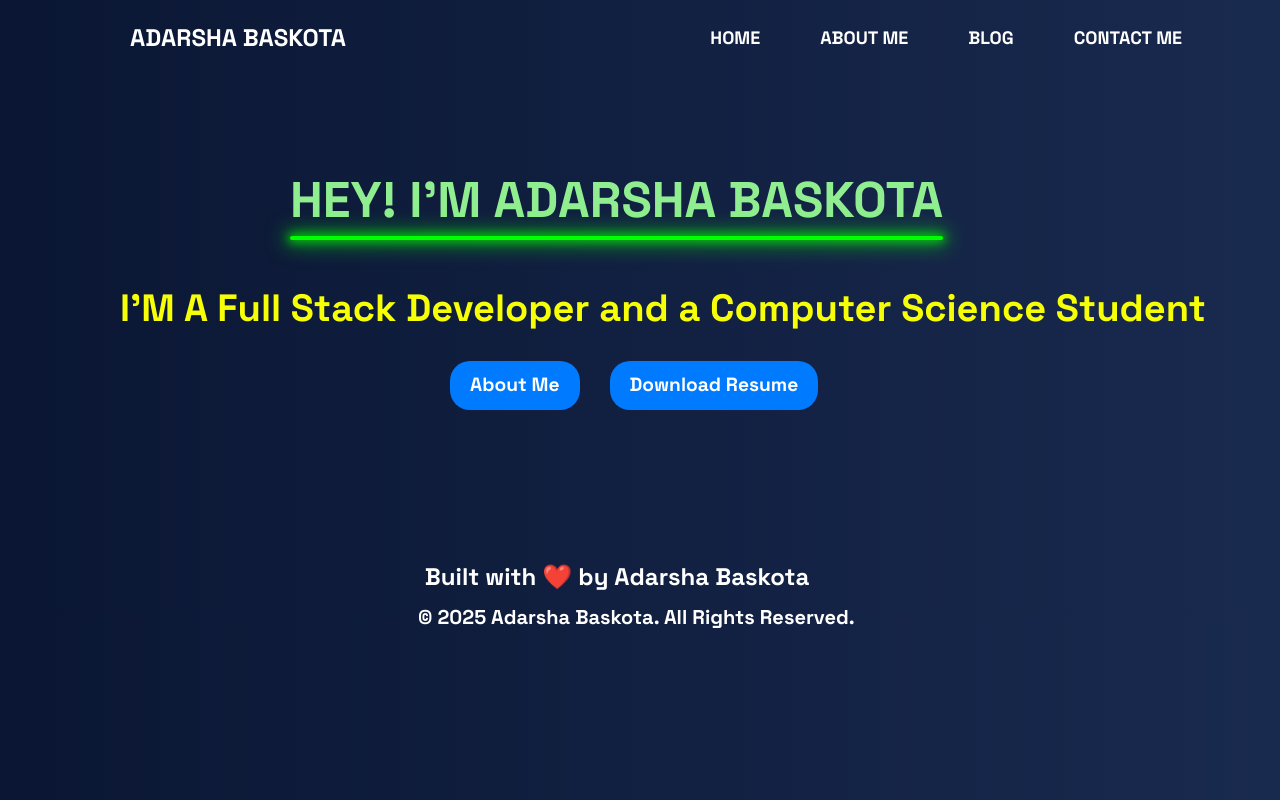
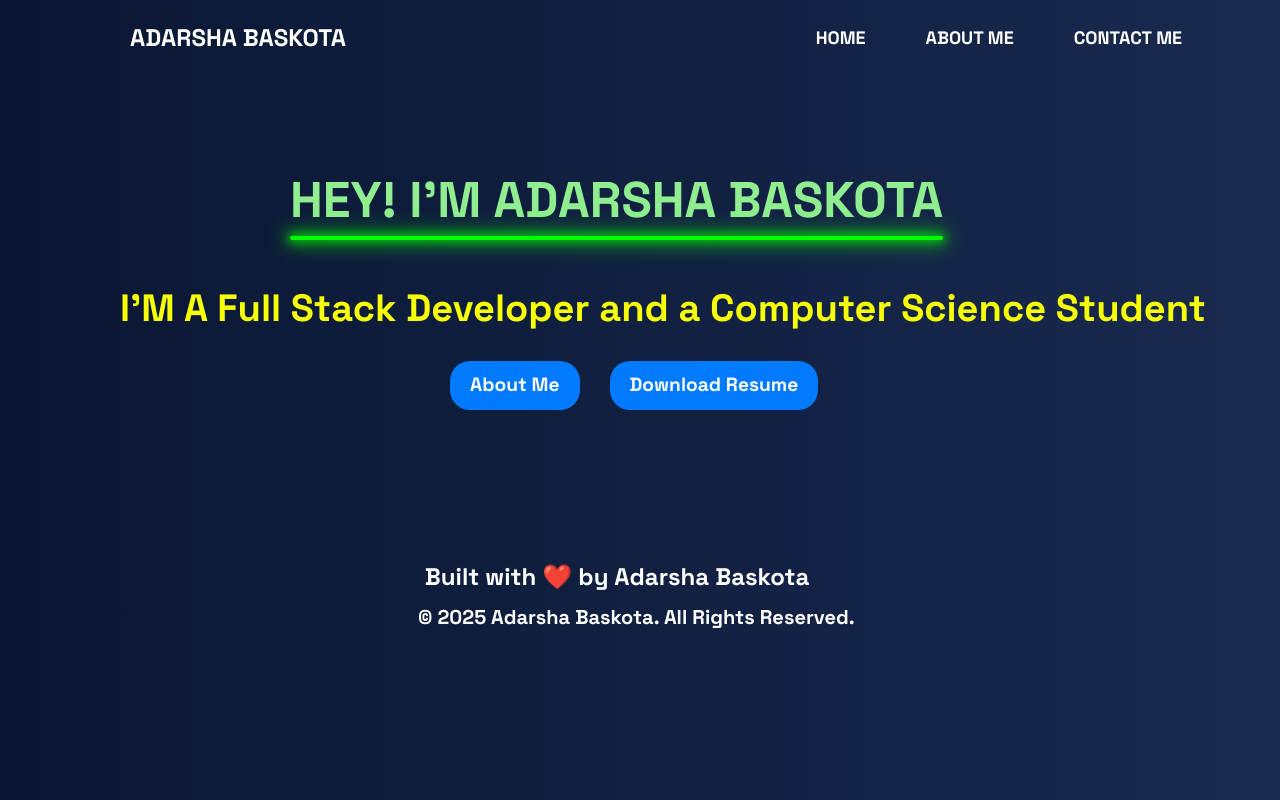
Before and after one commit to baskota-adarsha/Portfolio_web, a React (Vite) app in the folder client/: page / in a window 1280 px wide. Built offline with nearby package versions, Linux system fonts and the light colour scheme.

Commit message:
Remove Blog Link From Navbar

```diff
--- a/client/src/components/Navbar.tsx
+++ b/client/src/components/Navbar.tsx
@@ -96,20 +96,7 @@ const Navbar = () => {
               ABOUT ME
             </Link>
           </li>
-          <li className="nav-item">
-            <Link
-              style={{
-                color: "white",
-                fontSize: "18px",
-                position: "relative",
-                cursor: "pointer",
-              }}
-              to="/blogs"
-              className="nav-link"
-            >
-              BLOG
-            </Link>
-          </li>
+
           <li className="nav-item">
             <Link
               style={{
```
